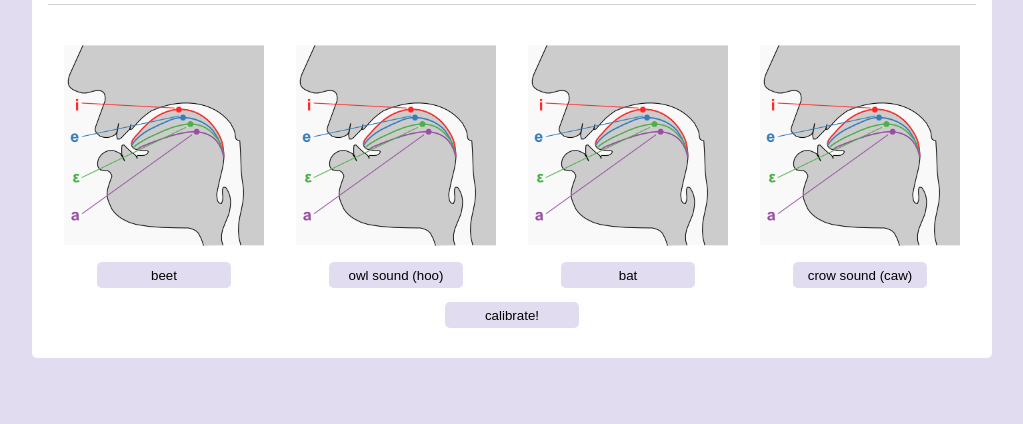
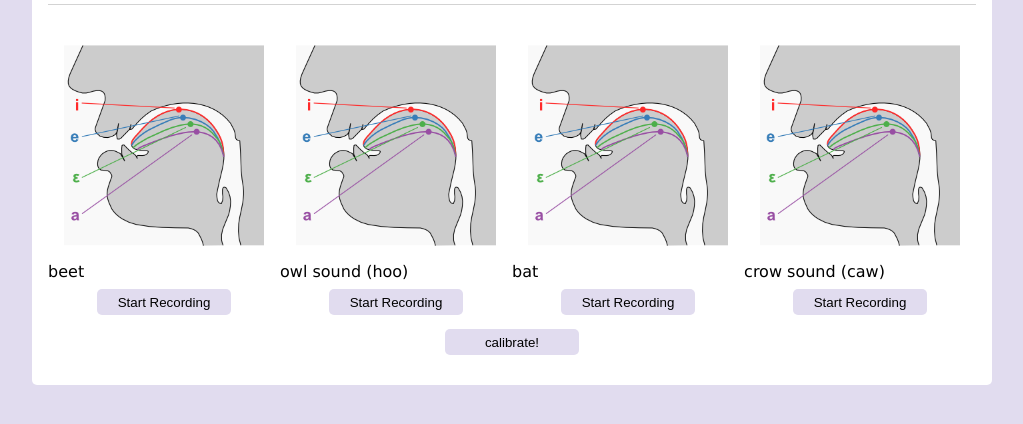
Before and after one commit to garlicrybread/showAndTell-Interspeech2024, a Flask app: template flaskr/templates/main/vowelCalibration.html in a window 1280 px wide. Shown: the part 265-689 px from the top of the page, without its empty margins (128-1151 px from the left). Run offline with Flask 3, Linux system fonts and the light colour scheme; the template is opened without the code that fills it, so the values that code supplies are empty.

Commit message:
calibration message displayed for 1.5s before moving to recording message on button

```diff
--- a/flaskr/templates/main/vowelCalibration.html
+++ b/flaskr/templates/main/vowelCalibration.html
@@ -21,19 +21,23 @@
     <div class="flex-col">
         <div class="flex-row">
             <img src="{{ url_for('static', filename='images/vwl_tongue.png') }}" alt="tongue height for [vwl]">
-            <input type="button" id="frontHigh" value="beet">
+            <label>beet</label>
+            <input type="button" id="frontHigh" value="Start Recording">
         </div>
         <div class="flex-row">
             <img src="{{ url_for('static', filename='images/vwl_tongue.png') }}" alt="tongue height for [vwl]">
-            <input type="button" id="backHigh" value="owl sound (hoo)">
+            <label>owl sound (hoo)</label>
+            <input type="button" id="backHigh" value="Start Recording">
         </div>
         <div class="flex-row">
             <img src="{{ url_for('static', filename='images/vwl_tongue.png') }}" alt="tongue height for [vwl]">
-            <input type="button" id="frontLow" value="bat">
+            <label>bat</label>
+            <input type="button" id="frontLow" value="Start Recording">
         </div>
         <div class="flex-row">
             <img src="{{ url_for('static', filename='images/vwl_tongue.png') }}" alt="tongue height for [vwl]">
-            <input type="button" id="backLow" value="crow sound (caw)">
+            <label>crow sound (caw)</label>
+            <input type="button" id="backLow" value="Start Recording">
         </div>
     </div>
 
```
